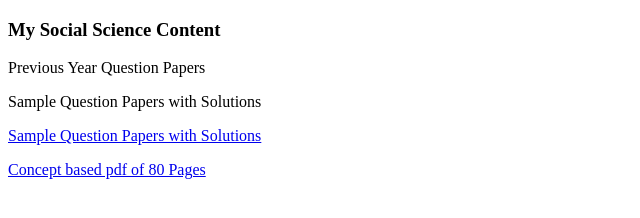
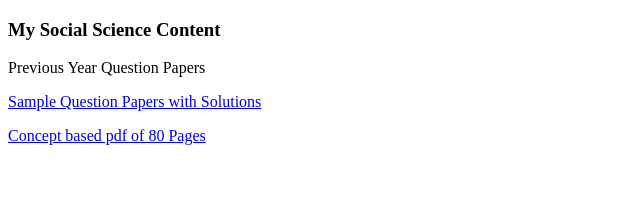
Before and after one commit to Sachin-Kumawat/CV, a plain HTML site: page sst-content.html in a window 1280 px wide. Shown: the whole page, without its empty margins (0-640 px from the left). Drawn offline with Linux system fonts and the light colour scheme.

Commit message:
Update sst-content.html

```diff
--- a/sst-content.html
+++ b/sst-content.html
@@ -7,7 +7,6 @@
 <body>
     <h3>My Social Science Content</h3>
     <p>Previous Year Question Papers</p>
-    <p>Sample Question Papers with Solutions</p>
     <p><a href="sample-question-paper.html">Sample Question Papers with Solutions</a></p>
     <p><a href="Content/Concept based Revision Notes Class 10th SST.docx">Concept based pdf of 80 Pages</a></p>
 </body>
```
